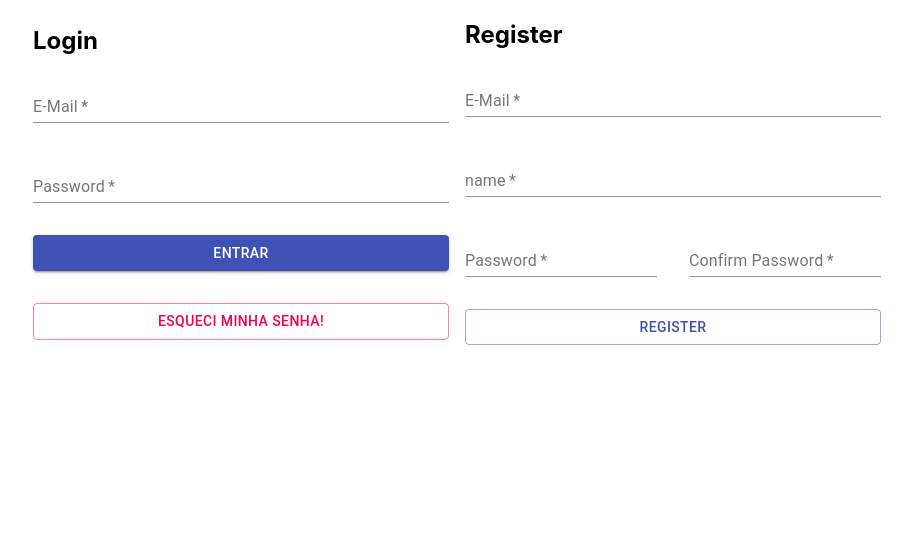
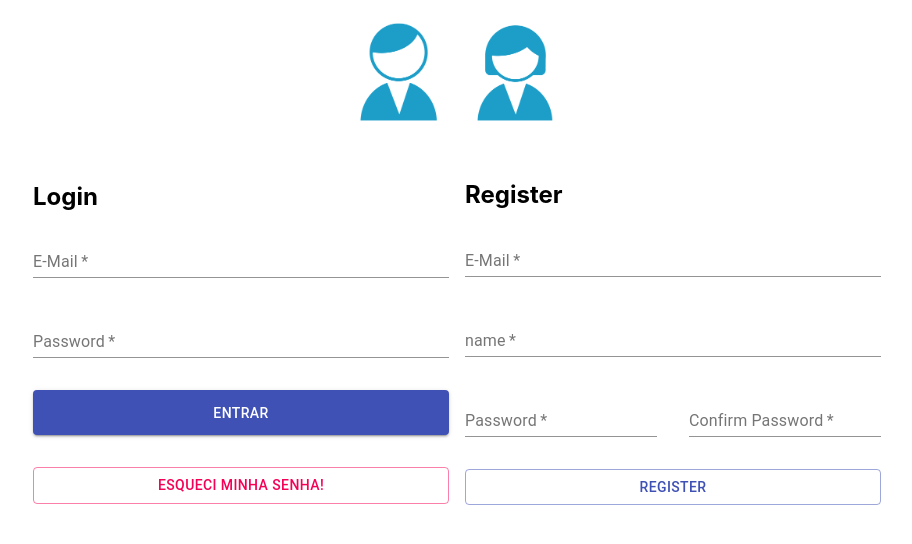
Before and after one commit to IKokiri/Frontend-Web-Scraping, a React (Create React App) app: page /login in a window 1280 px wide. Shown: the top 544 px of the page, without its empty margins (183-1095 px from the left). Built offline with nearby package versions, Linux system fonts and the light colour scheme.

Commit message:
style: image added to login page

```diff
--- a/src/modules/login/logins.tsx
+++ b/src/modules/login/logins.tsx
@@ -8,6 +8,7 @@ import AxiosPostRequest from '../../infrastructure/api/AxiosPostRequest';
 import { AuthParams } from '../../types/AuthParams';
 import AxiosCreateuser from '../../infrastructure/api/AxiosCreateUser';
 import { RegisterParams } from '../../types/RegisterParams';
+import imgLogin from './assets/login.jpg';
 
 function Login(): JSX.Element {
   const axiosPostApi = new AxiosPostRequest();
@@ -67,6 +68,15 @@ function Login(): JSX.Element {
         alignItems="center"
         spacing={2}
       >
+        <Grid
+          container
+          direction="row"
+          justifyContent="center"
+          alignItems="center"
+          spacing={2}
+        >
+          <img src={imgLogin} alt="img login" style={{ width: '200px' }} />
+        </Grid>
         <Grid item xs={10} md={4} sm={10}>
           <h2>Login</h2>
           <form onSubmit={auth}>
@@ -96,6 +106,7 @@ function Login(): JSX.Element {
               <Grid item xs={12}>
                 <div>
                   <Button
+                    style={{ height: '45px' }}
                     variant="contained"
                     color="primary"
                     fullWidth
```
Also changed, not shown: src/modules/login/assets/login.jpg (added).
